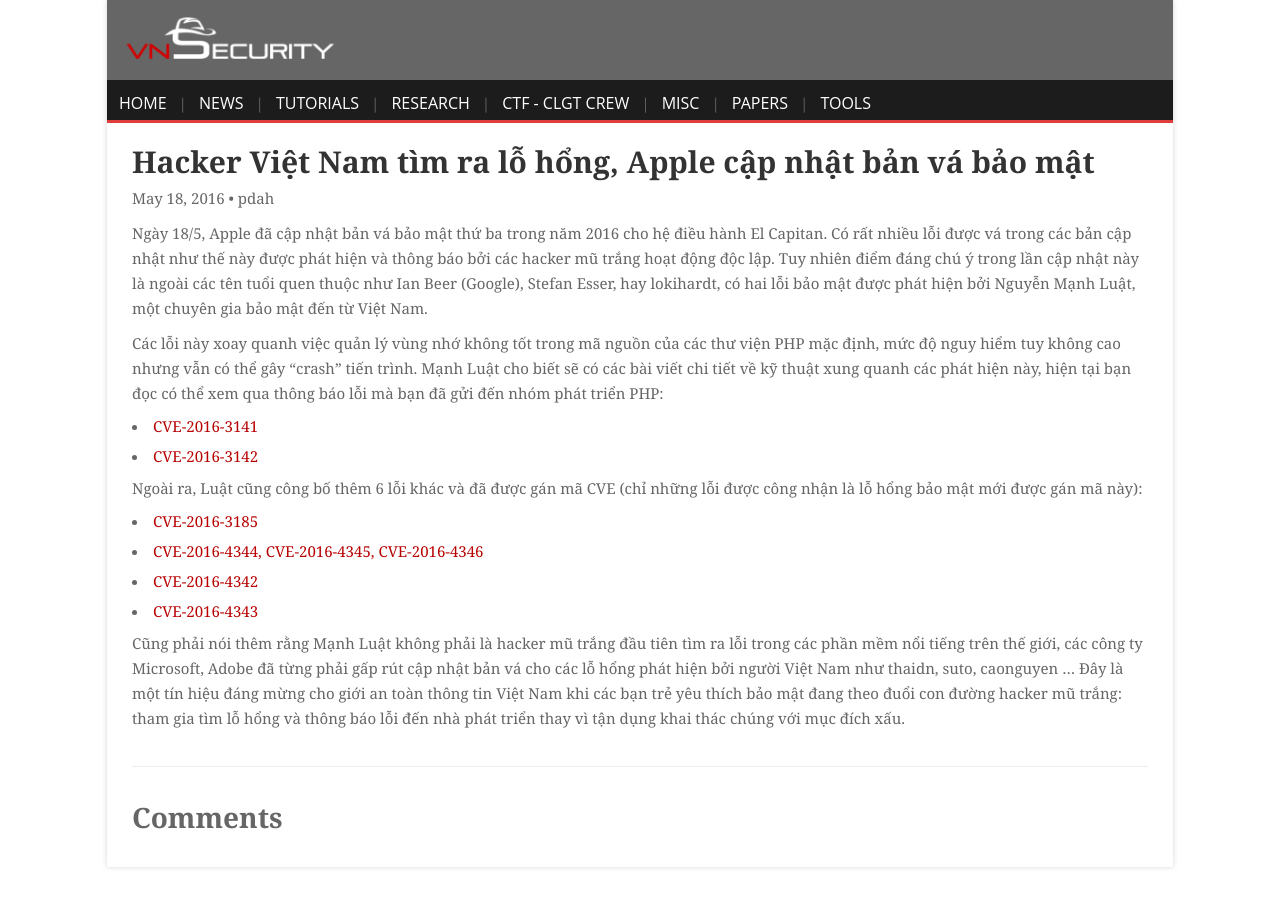
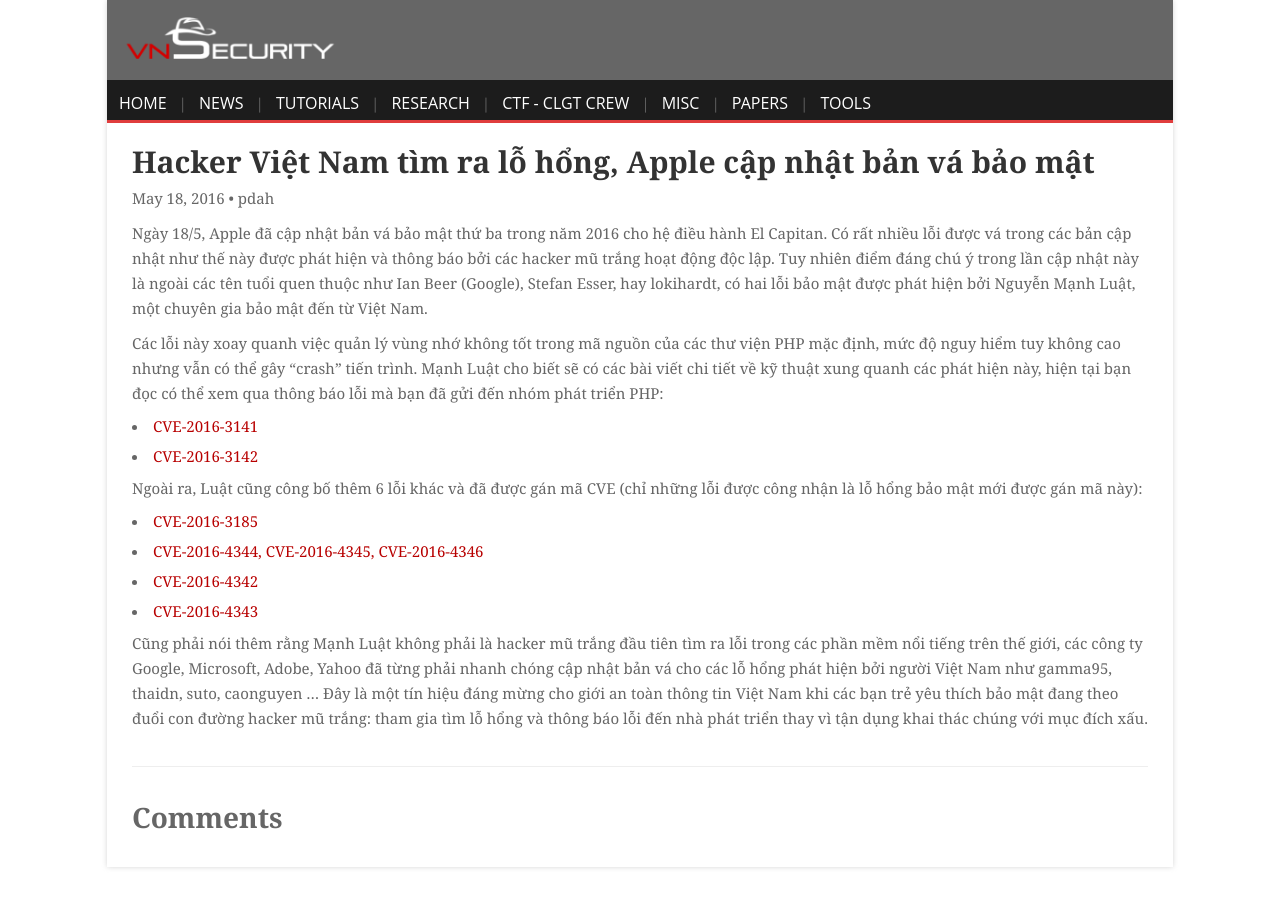
Before and after one commit to VNSECURITY/vnsecurity.github.io, a Jekyll site: the page built from _posts/2016-05-18-Hacker-Viet-gop-phan-vao-ban-cap-nhat-he-dieu-hanh-OSX.md, in a window 1280 px wide. Built offline with Jekyll 4.4.1, drawn with Linux system fonts in a browser that asks for light colours; comment, search, counter and statistics services are not loaded.

Commit message:
Hacker Manh Luat

```diff
--- a/_posts/2016-05-18-Hacker-Viet-gop-phan-vao-ban-cap-nhat-he-dieu-hanh-OSX.md
+++ b/_posts/2016-05-18-Hacker-Viet-gop-phan-vao-ban-cap-nhat-he-dieu-hanh-OSX.md
@@ -28,5 +28,5 @@
 * [CVE-2016-4342](https://bugs.php.net/bug.php?id=71354)
 * [CVE-2016-4343](https://bugs.php.net/bug.php?id=71331)
 
-Cũng phải nói thêm rằng Mạnh Luật không phải là hacker mũ trắng đầu tiên tìm ra lỗi trong các phần mềm nổi tiếng trên thế giới, các công ty Microsoft, Adobe đã từng phải gấp rút cập nhật bản vá cho các lỗ hổng phát hiện bởi người Việt Nam như thaidn, suto, caonguyen ... Đây là một tín hiệu đáng mừng cho giới an toàn thông tin Việt Nam khi các bạn trẻ yêu thích bảo mật đang theo đuổi con đường hacker mũ trắng: tham gia tìm lỗ hổng và thông báo lỗi đến nhà phát triển thay vì tận dụng
+Cũng phải nói thêm rằng Mạnh Luật không phải là hacker mũ trắng đầu tiên tìm ra lỗi trong các phần mềm nổi tiếng trên thế giới, các công ty Google, Microsoft, Adobe, Yahoo đã từng phải nhanh chóng cập nhật bản vá cho các lỗ hổng phát hiện bởi người Việt Nam như gamma95, thaidn, suto, caonguyen ... Đây là một tín hiệu đáng mừng cho giới an toàn thông tin Việt Nam khi các bạn trẻ yêu thích bảo mật đang theo đuổi con đường hacker mũ trắng: tham gia tìm lỗ hổng và thông báo lỗi đến nhà phát triển thay vì tận dụng
 khai thác chúng với mục đích xấu.
```
